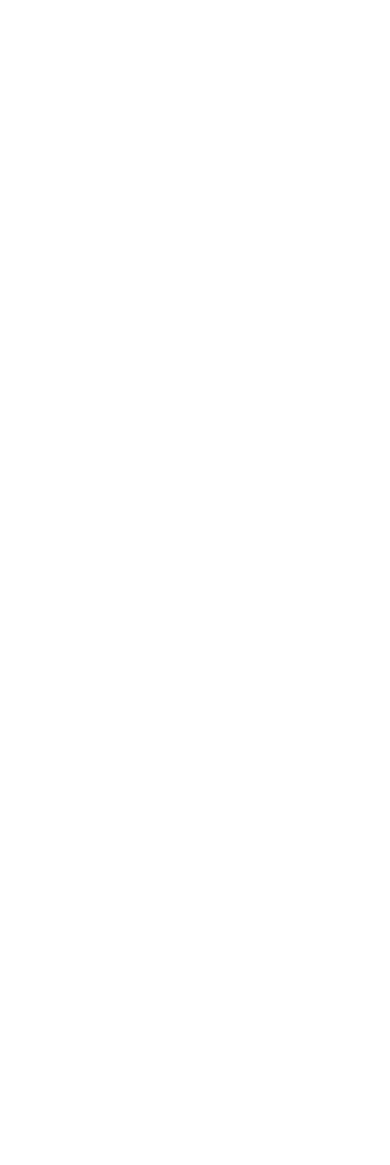
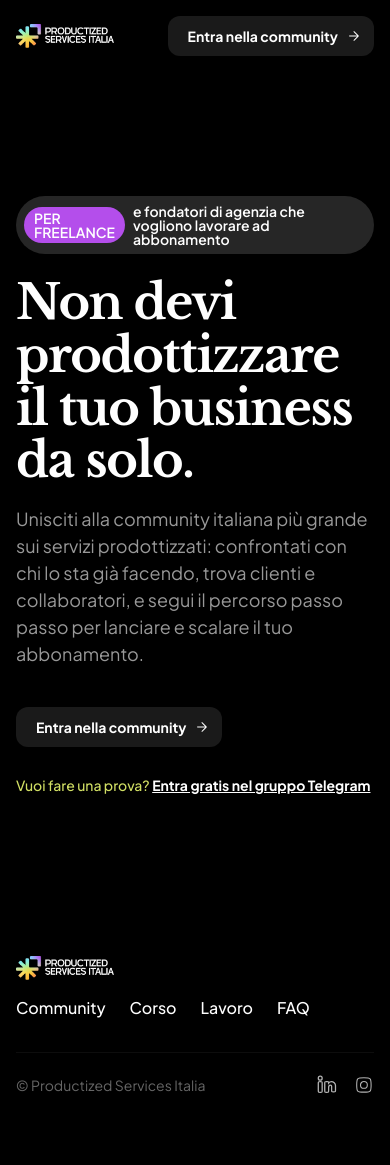
Before and after one commit to Broekhart/productized-services-italia, an Astro site: page / in a window 390 px wide. Before the commit the page ends 844 px from the top, so only its background shows below. Built offline with nearby package versions, Linux system fonts and the light colour scheme; Astro itself is replaced by a stand-in of ours.

Commit message:
feat: implement header, hero, and footer sections
- Header: logo left, nav truly page-centered via grid-cols-[1fr_auto_1fr],
  CTA right. Mobile collapses to logo+CTA with nav hidden below md.
- Hero: eyebrow badge, title, paragraph, CTA, Telegram link line.
  Vertically centered via min-h-dvh. Fixed word-overflow at 320px with
  overflow-wrap on the heading.
- Footer: logo+nav row, faint divider, copyright+socials row with
  LinkedIn/Instagram icons.
- Extracted shared ui/Button, ui/Logo, and data/navigation (header and
  footer use identical CTA/logo/nav-link treatments).
- Each dark section (header/hero/footer) now owns its own bg-black
  text-white on a full-width wrapper, with px-container applied to an
  inner element, so the page itself stays white and dark blocks render
  edge-to-edge with no gutter at wide viewports.

All spacing/color/typography values taken from supplied specs or
sampled directly from reference screenshots where specs were silent
(flagged inline in conversation). Verified zero horizontal overflow via
CDP-driven measurement at 320–1920px.

Co-Authored-By: Claude Sonnet 5 <noreply@anthropic.com>

```diff
--- a/src/components/footer.astro
+++ b/src/components/footer.astro
@@ -1 +1,50 @@
-<footer></footer>
+---
+import Logo from './ui/Logo.astro';
+import LinkedinIcon from './ui/icons/LinkedinIcon.astro';
+import InstagramIcon from './ui/icons/InstagramIcon.astro';
+import { navLinks } from '../data/navigation';
+---
+
+<footer class="bg-black text-white">
+  <div class="px-container pt-10 pb-17 md:pt-16">
+    <div class="flex flex-wrap items-center justify-between gap-4">
+      <Logo />
+
+      <nav aria-label="Link del footer" class="flex flex-wrap items-center gap-6">
+        {
+          navLinks.map((link) => (
+            <a
+              href={link.href}
+              class="text-base leading-normal font-medium text-white focus-visible:outline-2 focus-visible:outline-offset-4 focus-visible:outline-white"
+            >
+              {link.label}
+            </a>
+          ))
+        }
+      </nav>
+    </div>
+
+    <hr class="mt-8 border-t border-white/5" />
+
+    <div class="mt-5 flex flex-wrap items-center justify-between gap-4">
+      <p class="text-sm leading-normal text-white/40">© Productized Services Italia</p>
+
+      <div class="flex items-center gap-4">
+        <a
+          href="#"
+          aria-label="LinkedIn"
+          class="text-white focus-visible:outline-2 focus-visible:outline-offset-2 focus-visible:outline-white"
+        >
+          <LinkedinIcon class="size-6" />
+        </a>
+        <a
+          href="#"
+          aria-label="Instagram"
+          class="text-white focus-visible:outline-2 focus-visible:outline-offset-2 focus-visible:outline-white"
+        >
+          <InstagramIcon class="size-5" />
+        </a>
+      </div>
+    </div>
+  </div>
+</footer>
--- a/src/components/header.astro
+++ b/src/components/header.astro
@@ -1 +1,31 @@
-<header></header>
+---
+import Button from './ui/Button.astro';
+import Logo from './ui/Logo.astro';
+import { navLinks } from '../data/navigation';
+---
+
+<header class="bg-black py-4 text-white">
+  <div
+    class="px-container flex items-center justify-between gap-4 md:grid md:grid-cols-[1fr_auto_1fr] md:justify-normal"
+  >
+    <Logo class="md:justify-self-start" />
+
+    <nav
+      aria-label="Navigazione principale"
+      class="hidden md:flex md:items-center md:justify-self-center md:gap-6"
+    >
+      {
+        navLinks.map((link) => (
+          <a
+            href={link.href}
+            class="text-base leading-none font-medium text-white focus-visible:outline-2 focus-visible:outline-offset-4 focus-visible:outline-white"
+          >
+            {link.label}
+          </a>
+        ))
+      }
+    </nav>
+
+    <Button href="#" class="md:col-start-3 md:justify-self-end">Entra nella community</Button>
+  </div>
+</header>
--- /dev/null
+++ b/src/components/home/Hero.astro
@@ -0,0 +1,33 @@
+---
+import Button from '../ui/Button.astro';
+---
+
+<section class="flex min-h-dvh flex-col justify-center bg-black text-white">
+  <div class="px-container flex flex-col py-container">
+    <div class="inline-flex items-center gap-2 self-start rounded-full bg-white/15 py-2 pr-[18px] pl-2">
+      <span class="rounded-full bg-[#B44EEB] px-2.5 py-1 text-sm leading-none font-semibold text-white uppercase">
+        Per freelance
+      </span>
+      <span class="text-sm leading-none font-semibold text-white">
+        e fondatori di agenzia che vogliono lavorare ad abbonamento
+      </span>
+    </div>
+
+    <h1 class="mt-[22px] max-w-4xl leading-[1.1] tracking-[-0.03em] break-words">
+      Non devi prodottizzare il tuo business da solo.
+    </h1>
+
+    <p class="mt-[18px] w-[637px] max-w-full text-lg leading-normal text-white/60">
+      Unisciti alla community italiana più grande sui servizi prodottizzati: confrontati con chi lo sta già
+      facendo, trova clienti e collaboratori, e segui il percorso passo passo per lanciare e scalare il tuo
+      abbonamento.
+    </p>
+
+    <Button href="#" class="mt-10 self-start">Entra nella community</Button>
+
+    <p class="mt-[31px] self-start text-sm leading-none font-medium">
+      <span class="text-[#D1DF64]">Vuoi fare una prova?</span>
+      <a href="#" class="font-bold text-white underline">Entra gratis nel gruppo Telegram</a>
+    </p>
+  </div>
+</section>
--- a/src/components/layout.astro
+++ b/src/components/layout.astro
@@ -38,7 +38,7 @@ const fullTitle = `Productized Services Italia - ${title}`;
     <link rel='preload' href='/fonts/plus-jakarta-sans-variable.ttf' as='font' type='font/ttf' crossorigin />
     <link rel='preload' href='/fonts/libre-baskerville-variable.ttf' as='font' type='font/ttf' crossorigin />
   </head>
-  <body class='font-body'>
+  <body class='bg-white font-body'>
     <Header />
     <main>
       <slot />
--- /dev/null
+++ b/src/components/ui/Button.astro
@@ -0,0 +1,21 @@
+---
+import ArrowIcon from './icons/ArrowIcon.astro';
+
+interface Props {
+  href: string;
+  class?: string;
+}
+
+const { href, class: className } = Astro.props;
+---
+
+<a
+  href={href}
+  class:list={[
+    'inline-flex h-10 shrink-0 items-center gap-2 whitespace-nowrap rounded-xl bg-white/10 pr-3 pl-5 text-sm leading-none font-bold text-white focus-visible:outline-2 focus-visible:outline-offset-2 focus-visible:outline-white',
+    className,
+  ]}
+>
+  <slot />
+  <ArrowIcon aria-hidden="true" class="size-4" />
+</a>
--- /dev/null
+++ b/src/components/ui/Logo.astro
@@ -0,0 +1,17 @@
+---
+interface Props {
+  class?: string;
+}
+
+const { class: className } = Astro.props;
+---
+
+<a href="/" class:list={[className]}>
+  <img
+    src="/images/producticized-services-italia-logo.webp"
+    width="167"
+    height="41"
+    alt="Productized Services Italia"
+    class="h-6 w-auto md:h-auto"
+  />
+</a>
--- /dev/null
+++ b/src/components/ui/icons/ArrowIcon.astro
@@ -0,0 +1,14 @@
+---
+import type { HTMLAttributes } from 'astro/types';
+
+type Props = HTMLAttributes<'svg'>;
+
+const { ...props } = Astro.props;
+---
+
+<svg viewBox="0 0 20 20" fill="none" xmlns="http://www.w3.org/2000/svg" {...props}>
+  <path
+    d="M13.8558 10.625H4.375C4.19764 10.625 4.04917 10.5651 3.92958 10.4454C3.80986 10.3258 3.75 10.1774 3.75 10C3.75 9.82264 3.80986 9.67417 3.92958 9.55459C4.04917 9.43487 4.19764 9.37501 4.375 9.37501H13.8558L9.54813 5.0673C9.42424 4.94341 9.36306 4.79841 9.36458 4.6323C9.36625 4.46619 9.43167 4.31848 9.56083 4.18917C9.69014 4.06848 9.83653 4.00598 10 4.00167C10.1635 3.99737 10.3099 4.05987 10.4392 4.18917L15.7227 9.47271C15.8008 9.55077 15.8558 9.63306 15.8877 9.71959C15.9198 9.80612 15.9358 9.89959 15.9358 10C15.9358 10.1004 15.9198 10.1939 15.8877 10.2804C15.8558 10.367 15.8008 10.4492 15.7227 10.5273L10.4392 15.8108C10.3238 15.9263 10.1808 15.9853 10.0104 15.9879C9.84 15.9906 9.69014 15.9315 9.56083 15.8108C9.43167 15.6815 9.36708 15.5331 9.36708 15.3654C9.36708 15.1976 9.43167 15.0491 9.56083 14.9198L13.8558 10.625Z"
+    fill="currentColor"
+  />
+</svg>
--- /dev/null
+++ b/src/components/ui/icons/InstagramIcon.astro
@@ -0,0 +1,34 @@
+---
+import type { HTMLAttributes } from 'astro/types';
+
+type Props = HTMLAttributes<'svg'>;
+
+const { ...props } = Astro.props;
+---
+
+<svg viewBox="0 0 20 20" fill="none" xmlns="http://www.w3.org/2000/svg" {...props}>
+  <mask id="mask0_355_1797" style="mask-type:alpha" maskUnits="userSpaceOnUse" x="0" y="0" width="20" height="20">
+    <g clip-path="url(#clip0_355_1797)">
+      <path
+        d="M2.70215 9.90731C2.70215 6.51098 2.70215 4.81236 3.75771 3.75771C4.81236 2.70215 6.51098 2.70215 9.90731 2.70215C13.3036 2.70215 15.0023 2.70215 16.0569 3.75771C17.1125 4.81236 17.1125 6.51098 17.1125 9.90731C17.1125 13.3036 17.1125 15.0023 16.0569 16.0569C15.0023 17.1125 13.3036 17.1125 9.90731 17.1125C6.51098 17.1125 4.81236 17.1125 3.75771 16.0569C2.70215 15.0023 2.70215 13.3036 2.70215 9.90731Z"
+        stroke="#B5B5B5"
+        stroke-width="1.08077"
+        stroke-linejoin="round"
+      />
+      <path
+        d="M13.3206 9.90669C13.3206 11.7917 11.7922 13.3201 9.90718 13.3201C8.02302 13.3201 6.49463 11.7917 6.49463 9.90669C6.49463 8.02254 8.02302 6.49414 9.90718 6.49414C11.7922 6.49414 13.3206 8.02254 13.3206 9.90669Z"
+        stroke="#B5B5B5"
+        stroke-width="1.08077"
+        stroke-linejoin="round"
+      />
+    </g>
+  </mask>
+  <g mask="url(#mask0_355_1797)">
+    <rect width="19.8142" height="19.8142" fill="currentColor" fill-opacity="0.7"></rect>
+  </g>
+  <defs>
+    <clipPath id="clip0_355_1797">
+      <rect width="19.8142" height="19.8142" fill="white"></rect>
+    </clipPath>
+  </defs>
+</svg>
--- /dev/null
+++ b/src/components/ui/icons/LinkedinIcon.astro
@@ -0,0 +1,40 @@
+---
+import type { HTMLAttributes } from 'astro/types';
+
+type Props = HTMLAttributes<'svg'>;
+
+const { ...props } = Astro.props;
+---
+
+<svg viewBox="0 0 24 24" fill="none" xmlns="http://www.w3.org/2000/svg" {...props}>
+  <mask id="mask0_355_1793" style="mask-type:alpha" maskUnits="userSpaceOnUse" x="0" y="0" width="24" height="24">
+    <g clip-path="url(#clip0_355_1793)">
+      <path
+        d="M6.44754 8.59668H6.0177C5.20745 8.59668 4.80233 8.59668 4.5498 8.84814C4.29834 9.10067 4.29834 9.50579 4.29834 10.316V17.6233C4.29834 18.4336 4.29834 18.8387 4.5498 19.0912C4.80233 19.3427 5.20745 19.3427 6.0177 19.3427H6.44754C7.25779 19.3427 7.66292 19.3427 7.91545 19.0912C8.16691 18.8387 8.16691 18.4336 8.16691 17.6233V10.316C8.16691 9.50579 8.16691 9.10067 7.91545 8.84814C7.66292 8.59668 7.25779 8.59668 6.44754 8.59668Z"
+        stroke="#B5B5B5"
+        stroke-width="1.28952"
+        stroke-miterlimit="10"
+      />
+      <path
+        d="M8.16691 5.15792C8.16691 6.22607 7.30078 7.0922 6.23262 7.0922C5.16447 7.0922 4.29834 6.22607 4.29834 5.15792C4.29834 4.08976 5.16447 3.22363 6.23262 3.22363C7.30078 3.22363 8.16691 4.08976 8.16691 5.15792Z"
+        stroke="#B5B5B5"
+        stroke-width="1.28952"
+        stroke-miterlimit="10"
+      />
+      <path
+        d="M13.1758 8.59668H12.4655C11.6552 8.59668 11.2501 8.59668 10.9976 8.84814C10.7461 9.10067 10.7461 9.50579 10.7461 10.316V17.6233C10.7461 18.4336 10.7461 18.8387 10.9976 19.0912C11.2501 19.3427 11.6552 19.3427 12.4655 19.3427H12.8953C13.7055 19.3427 14.1107 19.3427 14.3632 19.0912C14.6147 18.8387 14.6147 18.4336 14.6147 17.6233V14.6145C14.6147 13.1906 15.0681 12.0354 16.4092 12.0354C17.0798 12.0354 17.6235 12.6125 17.6235 13.3249V17.1935C17.6235 18.0037 17.6235 18.4089 17.875 18.6614C18.1275 18.9129 18.5327 18.9129 19.3429 18.9129H19.7717C20.5819 18.9129 20.9871 18.9129 21.2385 18.6614C21.491 18.4099 21.491 18.0048 21.491 17.1935L21.4921 12.4652C21.4921 10.3289 19.46 8.59668 17.4484 8.59668C16.3039 8.59668 15.282 9.15762 14.6147 10.0356C14.6147 9.49397 14.6147 9.22317 14.4975 9.02222C14.4223 8.89434 14.3159 8.78903 14.1891 8.71381C13.9882 8.59668 13.7174 8.59668 13.1758 8.59668Z"
+        stroke="#B5B5B5"
+        stroke-width="1.28952"
+        stroke-miterlimit="10"
+      />
+    </g>
+  </mask>
+  <g mask="url(#mask0_355_1793)">
+    <rect width="23.6413" height="23.6413" fill="currentColor" fill-opacity="0.7"></rect>
+  </g>
+  <defs>
+    <clipPath id="clip0_355_1793">
+      <rect width="23.6412" height="23.6412" fill="white"></rect>
+    </clipPath>
+  </defs>
+</svg>
--- /dev/null
+++ b/src/data/navigation.ts
@@ -0,0 +1,6 @@
+export const navLinks = [
+  { label: 'Community', href: '#' },
+  { label: 'Corso', href: '#' },
+  { label: 'Lavoro', href: '#' },
+  { label: 'FAQ', href: '#' },
+];
--- a/src/pages/index.astro
+++ b/src/pages/index.astro
@@ -1,7 +1,8 @@
 ---
 import Layout from '../components/layout.astro';
+import Hero from '../components/home/Hero.astro';
 ---
 
 <Layout>
-  <section></section>
+  <Hero />
 </Layout>
```
Also changed, not shown: public/images/producticized-services-italia-logo.webp (added).
